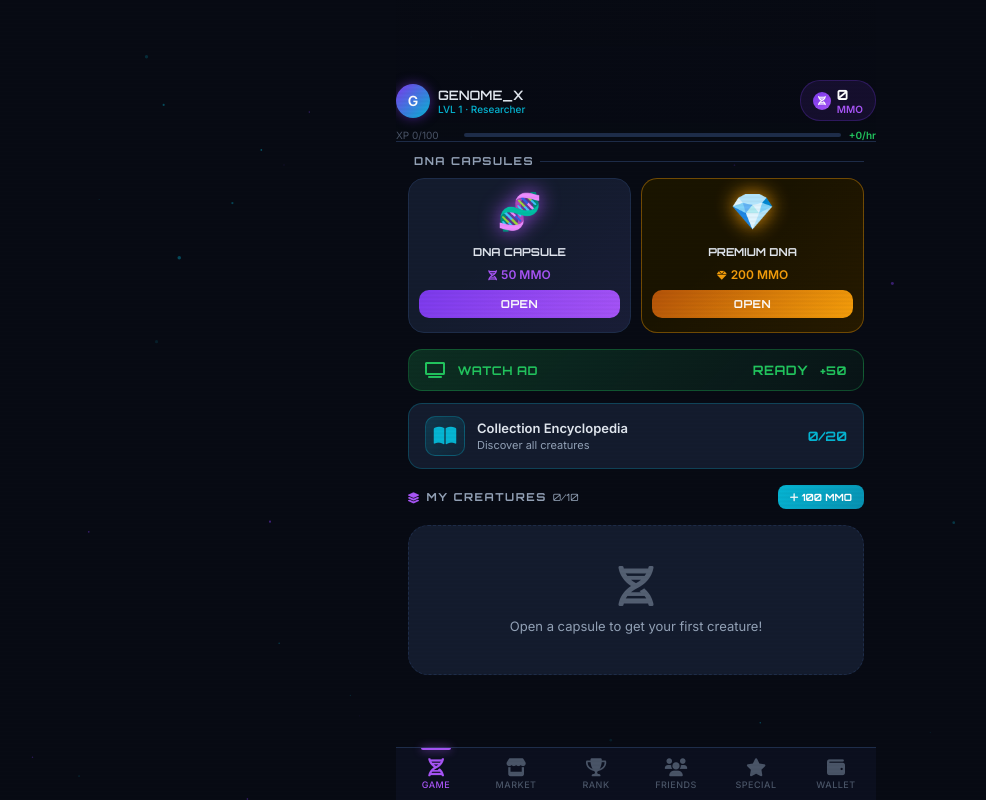
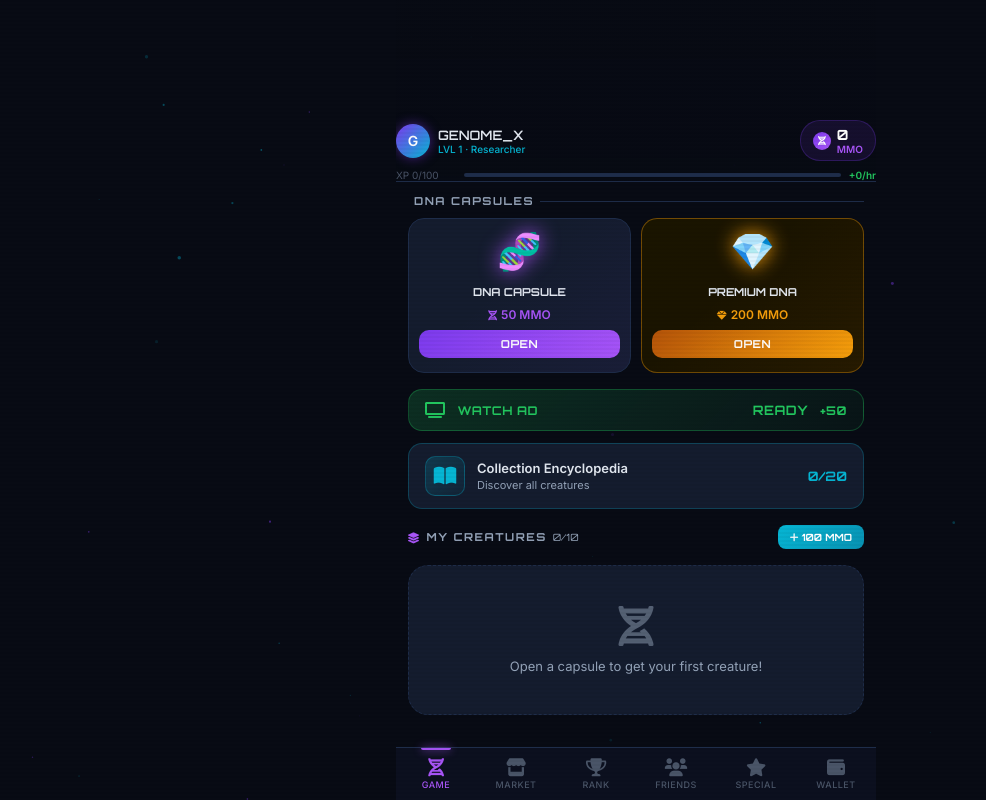
Before and after one commit to ndammo/Mmodna, a plain HTML site: page index.html in a window 1280 px wide. Shown: the whole page, without its empty margins (4-990 px from the left). Drawn offline with Linux system fonts and the light colour scheme; no server answers; some icons are missing.

Commit message:
Update style.css

```diff
--- a/style.css
+++ b/style.css
@@ -59,7 +59,7 @@ body {
     z-index: 10;
     background: linear-gradient(180deg, rgba(8,11,20,0.98) 0%, rgba(8,11,20,0.9) 100%);
     border-bottom: 1px solid var(--border);
-    padding-top: 80px;  /* или любое другое значение, которое вам нравится */
+    padding-top: 120px;  /* или любое другое значение, которое вам нравится */
     flex-shrink: 0;
 }
 
```
